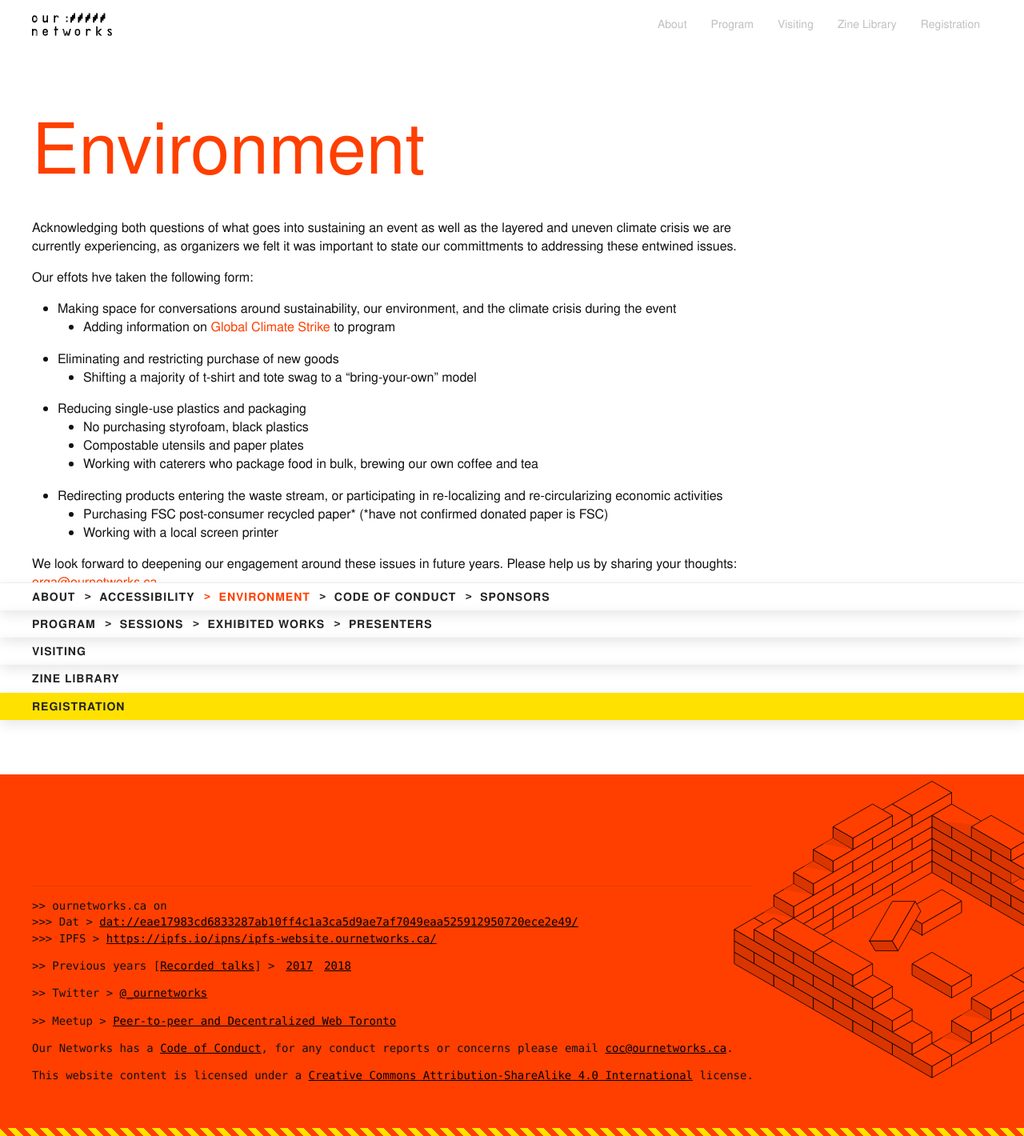
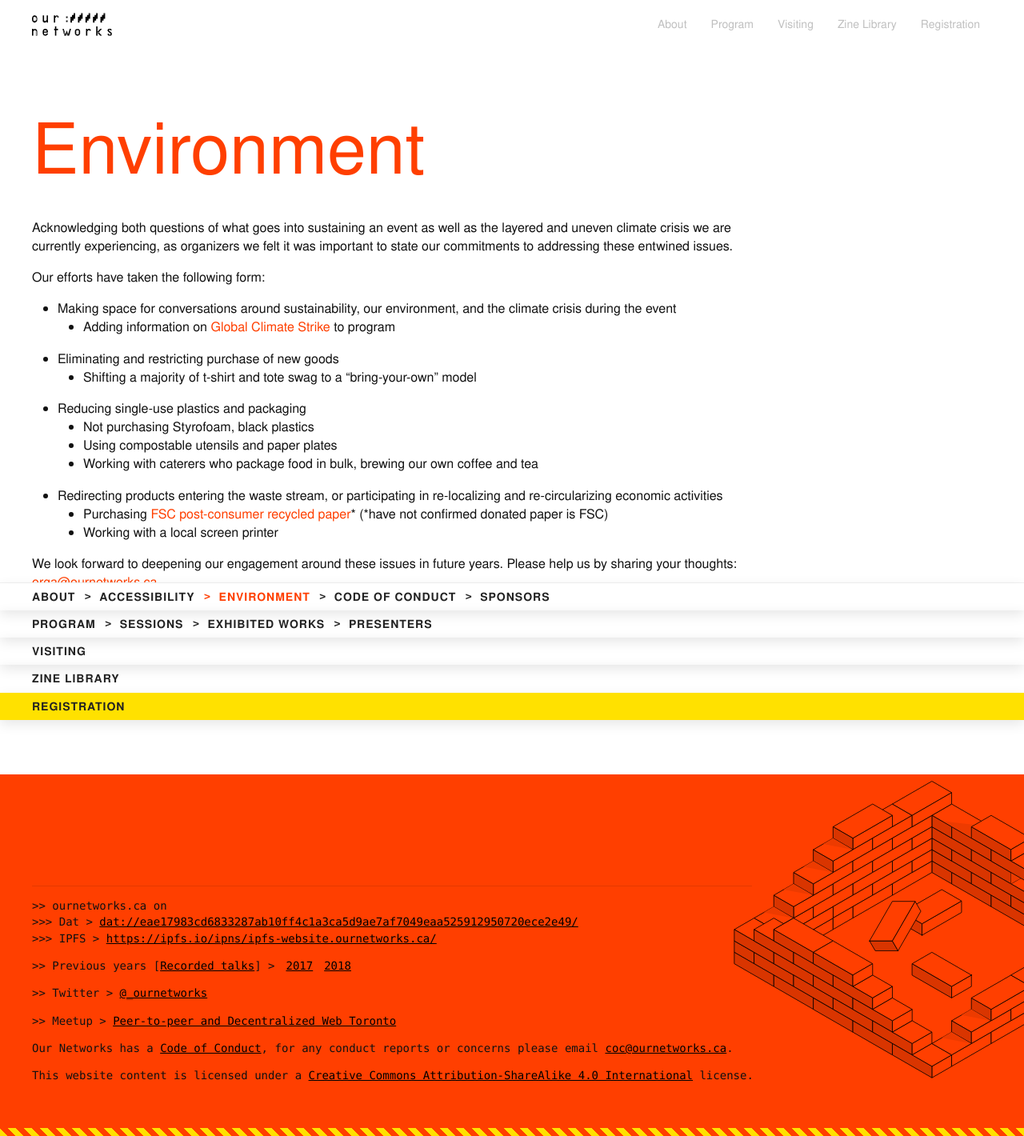
Before and after one commit to ournetworks/ournetworks.ca, a Jekyll site: the page built from environment.md, in a window 1280 px wide. Shown: the whole page at 80% size. Built offline with Jekyll 4.4.1, drawn with Linux system fonts in a browser that asks for light colours.

Commit message:
fix typos in environment page

```diff
--- a/environment.md
+++ b/environment.md
@@ -5,19 +5,19 @@ title: "Environment"
 parent: "About the event"
 ---
 
-Acknowledging both questions of what goes into sustaining an event as well as the layered and uneven climate crisis we are currently experiencing, as organizers we felt it was important to state our committments to addressing these entwined issues.
+Acknowledging both questions of what goes into sustaining an event as well as the layered and uneven climate crisis we are currently experiencing, as organizers we felt it was important to state our commitments to addressing these entwined issues.
 
-Our effots hve taken the following form:
+Our efforts have taken the following form:
 - Making space for conversations around sustainability, our environment, and the climate crisis during the event
   - Adding information on [Global Climate Strike](https://globalclimatestrike.net/) to program
 - Eliminating and restricting purchase of new goods
   - Shifting a majority of t-shirt and tote swag to a "bring-your-own" model
 - Reducing single-use plastics and packaging
-  - No purchasing styrofoam, black plastics
-  - Compostable utensils and paper plates
+  - Not purchasing Styrofoam, black plastics
+  - Using compostable utensils and paper plates
   - Working with caterers who package food in bulk, brewing our own coffee and tea
 - Redirecting products entering the waste stream, or participating in re-localizing and re-circularizing economic activities
-  - Purchasing FSC post-consumer recycled paper* (*have not confirmed donated paper is FSC)
+  - Purchasing [FSC post-consumer recycled paper](https://ca.fsc.org/en-ca/about-us/what-do-the-labels-mean)* (*have not confirmed donated paper is FSC)
   - Working with a local screen printer
 
 We look forward to deepening our engagement around these issues in future years. Please help us by sharing your thoughts: [{{ site.email }}](mailto:{{ site.email }}).
```
